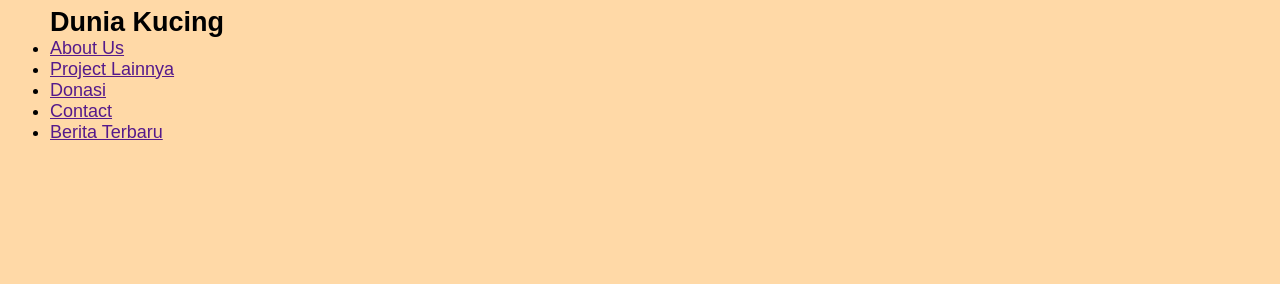
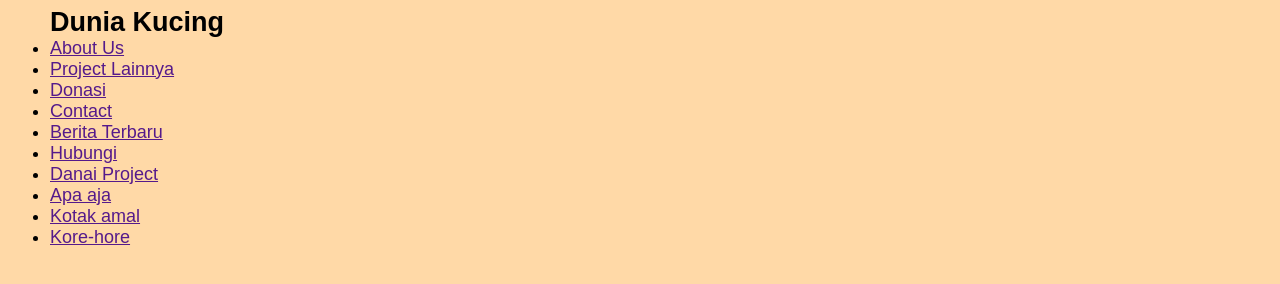
Before and after one commit to NaufalLuth26/Belajar-Web-Dev, a plain HTML site: page Latihan CSS3/CSS GRID/Latihan 6 - Responsive Webiste/index.html in a window 1280 px wide. Shown: the part 1142-1426 px from the top of the page. Before the commit the page ends 1335 px from the top, so only its background shows below. Drawn offline with Linux system fonts and the light colour scheme; a web font is replaced by a local one.

Commit message:
Menambahkan Footer kedua

```diff
--- a/Latihan CSS3/CSS GRID/Latihan 6 - Responsive Webiste/index.html
+++ b/Latihan CSS3/CSS GRID/Latihan 6 - Responsive Webiste/index.html
@@ -89,13 +89,20 @@
 
       <section class="Footer">
         <h2>Dunia Kucing</h2>
-        <div class="bt-footer">
+        <div class="footer first">
           <ul>
             <li><a href="">About Us</a></li>
             <li><a href="">Project Lainnya</a></li>
             <li><a href="">Donasi</a></li>
             <li><a href="">Contact</a></li>
             <li><a href="">Berita Terbaru</a></li>
+          </ul>
+          <ul>
+            <li><a href="">Hubungi</a></li>
+            <li><a href="">Danai Project</a></li>
+            <li><a href="">Apa aja</a></li>
+            <li><a href="">Kotak amal</a></li>
+            <li><a href="">Kore-hore</a></li>
           </ul>
         </div>
       </section>
```
